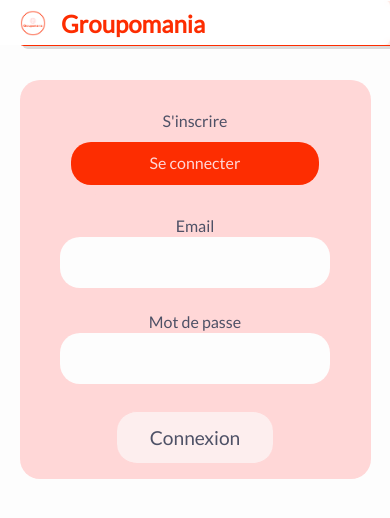
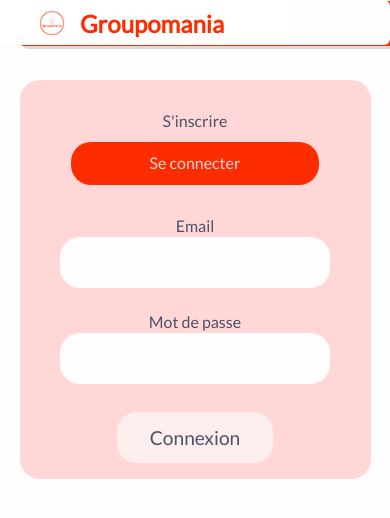
Before and after one commit to julienjamet/groupomania, a React (Create React App) app in the folder frontend/: page / in a window 390 px wide. Shown: the top 518 px of the page. Built offline with nearby package versions, Linux system fonts and the light colour scheme; no server answers.

Commit message:
correction responsive

```diff
--- a/frontend/src/styles/_settings.scss
+++ b/frontend/src/styles/_settings.scss
@@ -114,6 +114,11 @@
   }
 }
 
+html {
+  max-width: 1500px;
+  margin: 0 auto;
+}
+
 body {
   font-family: $font-2;
   line-height: 1.4rem;
--- a/frontend/src/styles/components/_navbar.scss
+++ b/frontend/src/styles/components/_navbar.scss
@@ -7,14 +7,10 @@
   z-index: 10;
   top: 0;
 
-  @media screen and(max-width: 1251px) {
-    padding: 0 20px;
-  }
-
   &::after {
     content: "";
     height: 45px;
-    width: 110%;
+    width: 100%;
     left: -20px;
     top:0;
     position: absolute;
@@ -79,3 +75,12 @@
     }
   }
 }
+
+@media all and (max-width: 1375px) {
+  nav::after {
+    width: 80%;
+  }
+  nav .nav-container {
+    width: 80%;
+  }
+}
--- a/frontend/src/styles/components/_newPostForm.scss
+++ b/frontend/src/styles/components/_newPostForm.scss
@@ -243,3 +243,9 @@
     margin-left: 5%;
   }
 }
+@media all and (max-width: 418px) {
+.post-form textarea {
+    width: 75%;
+    margin-left: 0;
+  }
+}
--- a/frontend/src/styles/index.css
+++ b/frontend/src/styles/index.css
@@ -113,6 +113,11 @@
   transform: scale(1.1);
 }
 
+html {
+  max-width: 1500px;
+  margin: 0 auto;
+}
+
 body {
   font-family: "Lato", sans-serif;
   line-height: 1.4rem;
@@ -216,15 +221,10 @@
   z-index: 10;
   top: 0;
 }
-@media screen and (max-width: 1251px) {
-  nav {
-    padding: 0 20px;
-  }
-}
 nav::after {
   content: "";
   height: 45px;
-  width: 110%;
+  width: 100%;
   left: -20px;
   top: 0;
   position: absolute;
@@ -281,6 +281,14 @@
   height: 100%;
 }
 
+@media all and (max-width: 1375px) {
+  nav::after {
+    width: 80%;
+  }
+  nav .nav-container {
+    width: 80%;
+  }
+}
 .thread-container, .home-header {
   width: 70%;
 }
@@ -1427,6 +1435,12 @@
     margin-left: 5%;
   }
 }
+@media all and (max-width: 418px) {
+  .post-form textarea {
+    width: 75%;
+    margin-left: 0;
+  }
+}
 .get-friends-container {
   display: flex;
   flex-direction: column;
@@ -1501,13 +1515,17 @@
 
 @media all and (max-width: 1445px) {
   .get-friends-container {
-    margin-right: -5%;
+    right: 3%;
+  }
+}
+@media all and (max-width: 1280px) {
+  .get-friends-container {
+    right: 1%;
+  }
+}
+@media all and (max-width: 1220px) {
+  .get-friends-container {
     width: 25%;
-  }
-}
-@media all and (max-width: 1210px) {
-  .get-friends-container {
-    margin-right: -8%;
   }
   .get-friends-container li p {
     display: none;
@@ -1517,9 +1535,6 @@
   }
 }
 @media all and (max-width: 900px) {
-  .get-friends-container {
-    min-width: 220px;
-  }
   .get-friends-container li p {
     display: none;
   }
```
Also changed, not shown: frontend/src/styles/components/_friendsHint.scss (+13 -7 lines), 1 other file (tests, documents, lock files or other folders).
